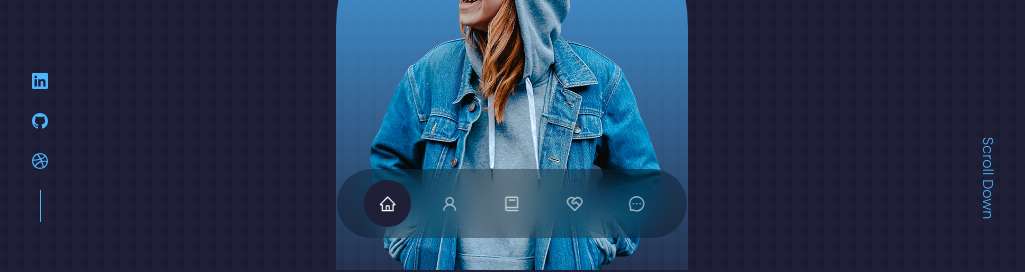
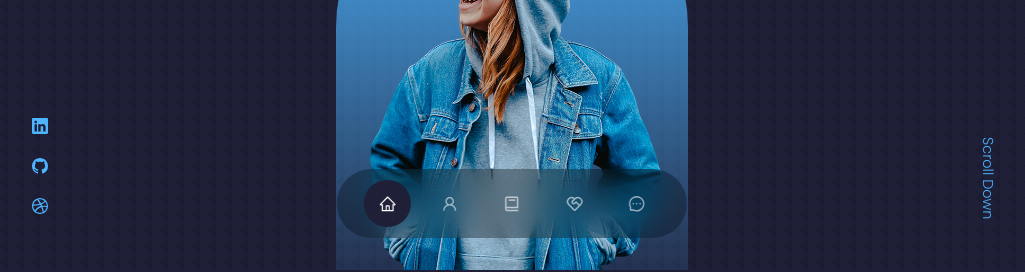
Before and after one commit to ntelio96/my-portfolio, a React (Create React App) app: page / in a window 1280 px wide. Shown: the part 530-802 px from the top of the page, without its empty margins (128-1153 px from the left). Built offline with nearby package versions, Linux system fonts and the light colour scheme.

Commit message:
fix header socials

```diff
--- a/src/Components/Header/header.css
+++ b/src/Components/Header/header.css
@@ -31,12 +31,6 @@ header{
     bottom: 3rem;
 }
 
-.header__socials::after{
-    content: '';
-    width: 1px;
-    height: 2rem;
-    background: var(--color-primary);
-}
 
 /* ---------- ME ----------- */
 
```
